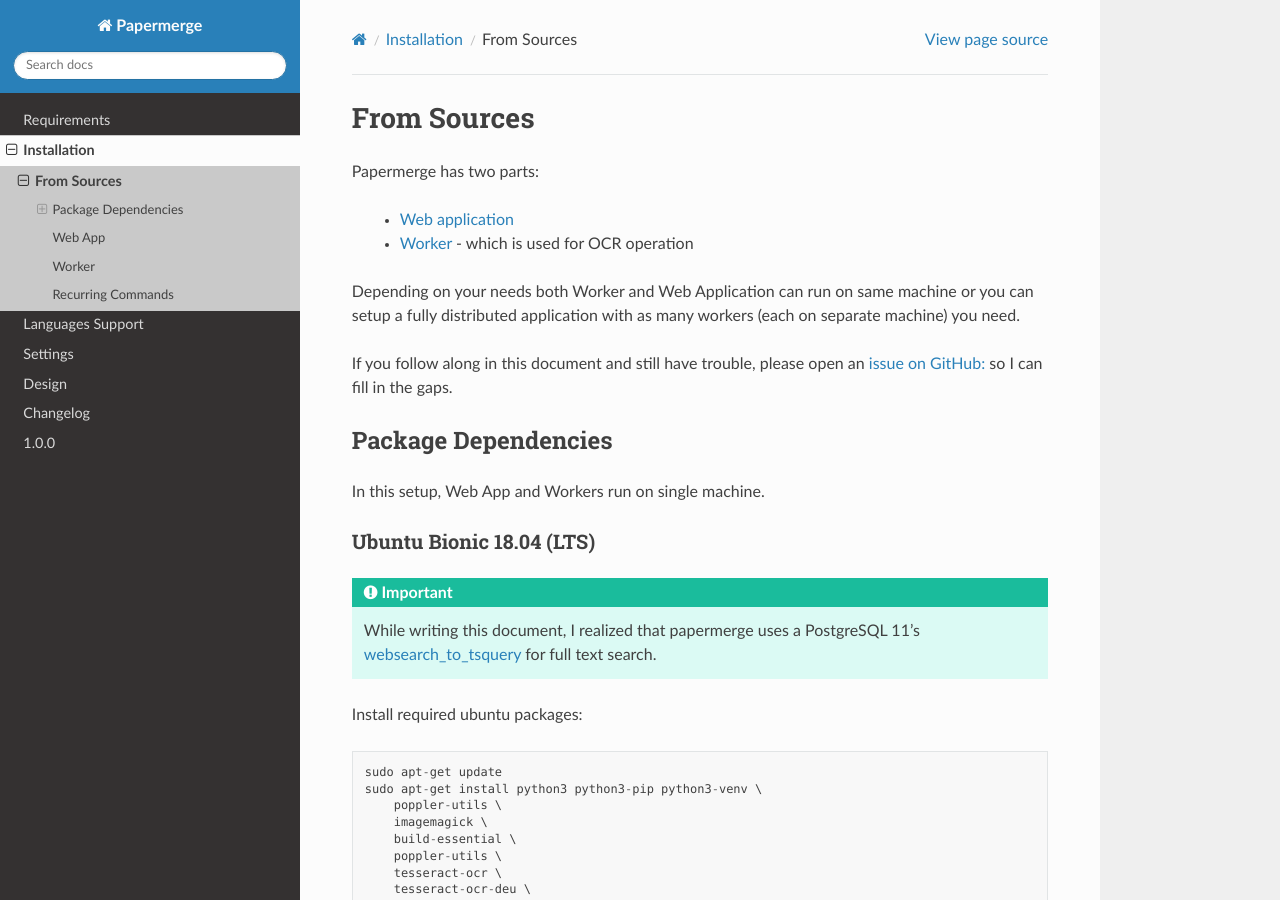
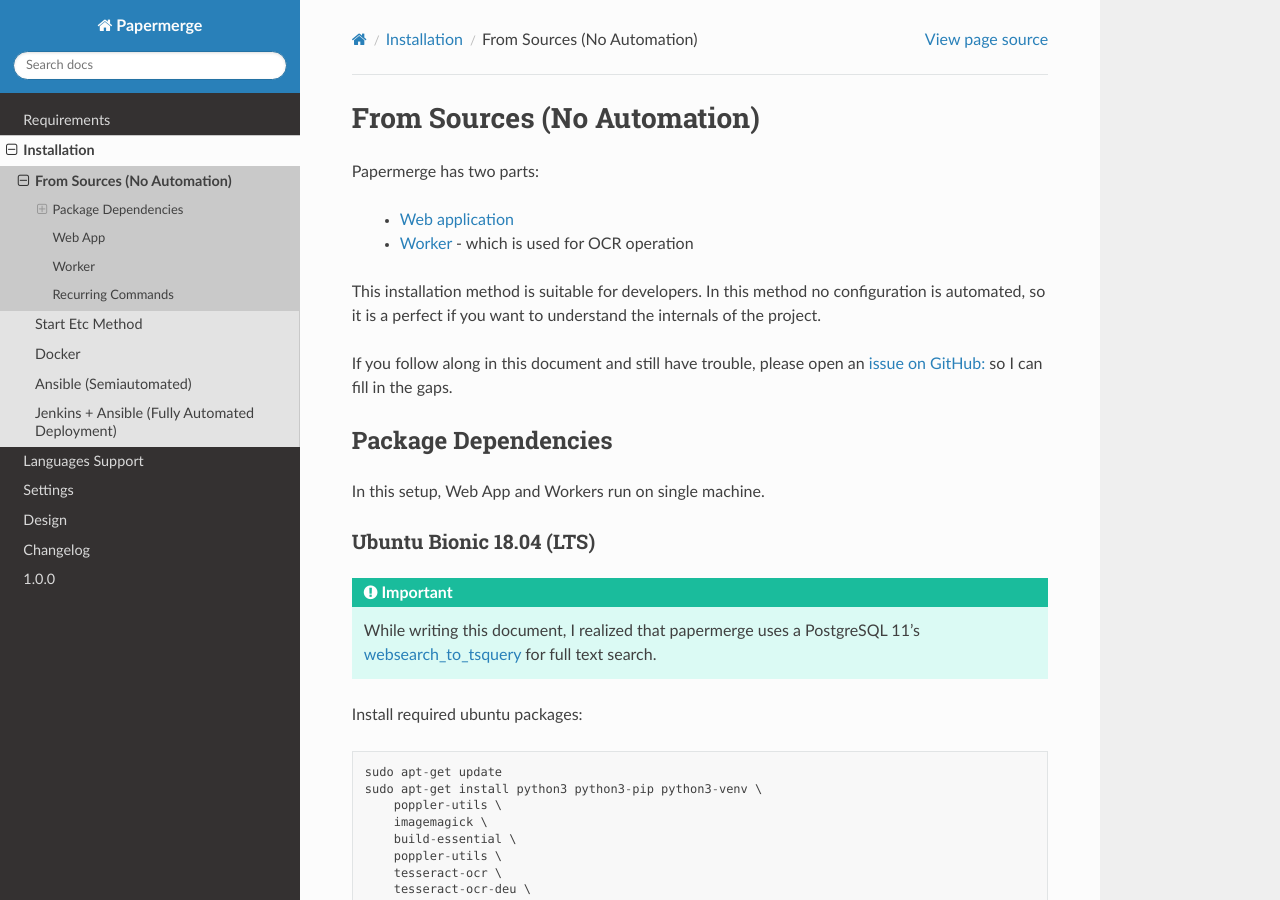
Before and after one commit to ciur/papermerge, a Sphinx documentation site: the page built from docs/source/installation/no_automation.rst, in a window 1280 px wide and 900 px high. Built offline with Sphinx 7.4.7 and the Read the Docs theme 2.0.0, drawn with Linux system fonts in a browser that asks for light colours.

```diff
--- /dev/null
+++ b/docs/source/installation/ansible.rst
@@ -0,0 +1,4 @@
+Ansible (Semiautomated)
+************************
+
+Coming soon...
--- /dev/null
+++ b/docs/source/installation/docker.rst
@@ -0,0 +1,4 @@
+Docker
+**********
+
+Coming soon...
--- a/docs/source/installation/index.rst
+++ b/docs/source/installation/index.rst
@@ -1,9 +1,14 @@
 Installation
 ==============
 
-There are different methods to install Papermerge.
+There are different methods to install Papermerge. They differ
+by amount of effort required and purpose.
 
 .. toctree::
    :maxdepth: 4
 
-   from_sources
+   no_automation
+   start_etc
+   docker
+   ansible
+   jenkins_and_ansible
--- /dev/null
+++ b/docs/source/installation/jenkins_and_ansible.rst
@@ -0,0 +1,4 @@
+Jenkins + Ansible (Fully Automated Deployment)
+**********************************************
+
+To be added...
--- a/docs/source/installation/from_sources.rst
+++ b/docs/source/installation/no_automation.rst
@@ -1,14 +1,14 @@
-From Sources
-**************
+From Sources (No Automation)
+*******************************
 
 Papermerge has two parts:
 
     * :ref:`Web application <design>`
     * :ref:`Worker <worker>` - which is used for OCR operation
 
-Depending on your needs both Worker and Web Application can run on same machine  or
-you can setup a fully distributed application with as many workers (each on
-separate machine) you need.
+This installation method is suitable for developers. In this method
+no configuration is automated, so it is a perfect if you want to
+understand the internals of the project.
 
 If you follow along in this document and still have trouble, please open an
 `issue on GitHub: <https://github.com/ciur/papermerge/issues>`_ so I can fill in
@@ -193,10 +193,10 @@ document becomes more than an image - you can now select text in it!
 
    Now you should be able to select text
 
+
+
 Recurring Commands
 ====================
-
-
 
 At this point, if you will try to search a document - nothing will show up in search
 results. It is because, workers OCR a document and place results into a .txt file.
--- /dev/null
+++ b/docs/source/installation/start_etc.rst
@@ -0,0 +1,4 @@
+Start Etc Method
+*****************
+
+Coming soon...
```
